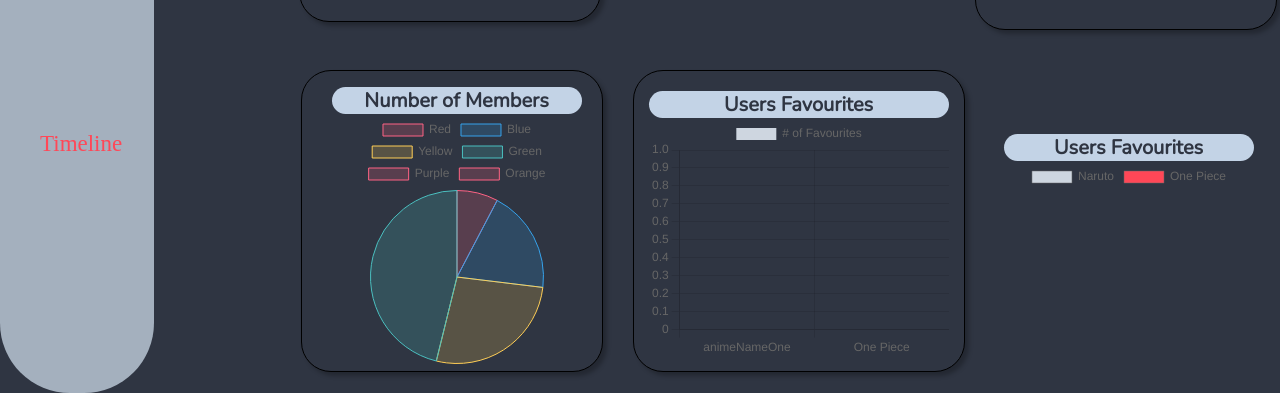
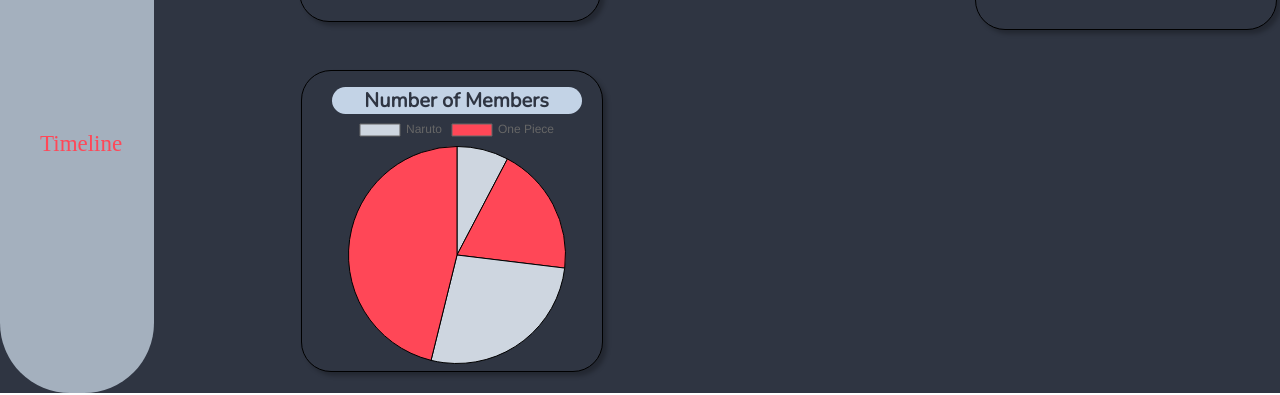
Before and after one commit to Tsebo200/AniX, a React (Create React App) app in the folder anix/: page /compare in a window 1280 px wide. Shown: the part 407-802 px from the top of the page. Built offline with nearby package versions, Linux system fonts and the light colour scheme; no server answers.

Commit message:
Removed Pie Two
Decided to make Pie One a joint Info

```diff
--- a/anix/src/components/Comp.js
+++ b/anix/src/components/Comp.js
@@ -194,26 +194,17 @@ return (
           <Pie
             data={
                 {
-                    labels: ['Red', 'Blue', 'Yellow', 'Green', 'Purple', 'Orange'],
+                    labels: ['Naruto','One Piece'],
                     datasets: [
                       {
                         label: '# of Votes',
                         data: [2,5,7,12],
                         backgroundColor: [
-                          'rgba(255, 99, 132, 0.2)',
-                          'rgba(54, 162, 235, 0.2)',
-                          'rgba(255, 206, 86, 0.2)',
-                          'rgba(75, 192, 192, 0.2)',
-                          'rgba(153, 102, 255, 0.2)',
-                          'rgba(255, 159, 64, 0.2)',
+                          "#CED6E0",
+                          "#FF4757",
                         ],
                         borderColor: [
-                          'rgba(255, 99, 132, 1)',
-                          'rgba(54, 162, 235, 1)',
-                          'rgba(255, 206, 86, 1)',
-                          'rgba(75, 192, 192, 1)',
-                          'rgba(153, 102, 255, 1)',
-                          'rgba(255, 159, 64, 1)',
+
                         ],
                         borderWidth: 1,
                       },
@@ -255,35 +246,6 @@ return (
           />
         </div>
         </div>
-
-        <div className="pieGraph-two">
-          <h1 className="table-heading">Users Favourites</h1>
-          <Pie
-            data={{
-              labels: ["Naruto", "One Piece"],
-              datasets: [
-                {
-                  label: "# of Favourites",
-                  data: [98, 19],
-                  backgroundColor: [
-                    "#CED6E0",
-                    "#FF4757",
-                    "#A4B0BE",
-                    "#FF6B81",
-                    "#7D8897",
-                    "#FFA1A9",
-                  ],
-                  borderColor: [],
-                  Color: ["#ffa502"],
-                  borderWidth: "none",
-                },
-              ],
-            }}
-            height={400}
-            width={600}
-            options={{ maintainAspectRatio: false }}
-          />
-        </div>
       </div>
     </>
   );
--- a/anix/src/index.css
+++ b/anix/src/index.css
@@ -412,7 +412,7 @@ h2{
 .barGraph-container{
   width: 330px;
   height: 300px;
-  margin-left: 30px;
+  margin-left: 350px;
   margin-top: 350px;
   border-radius: 30px;
   box-shadow: 4px 4px 4px rgba(0, 0, 0, 0.25);
```
